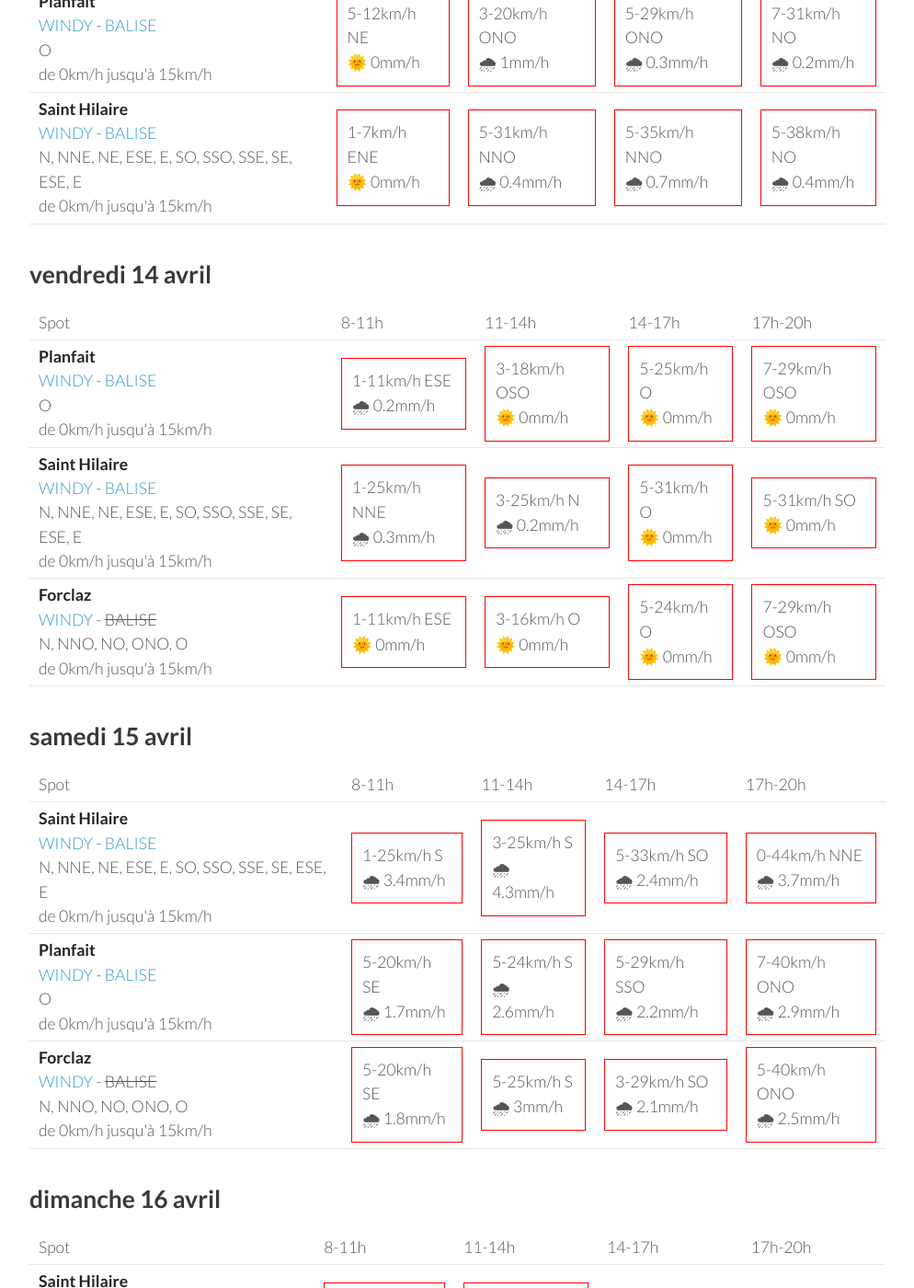
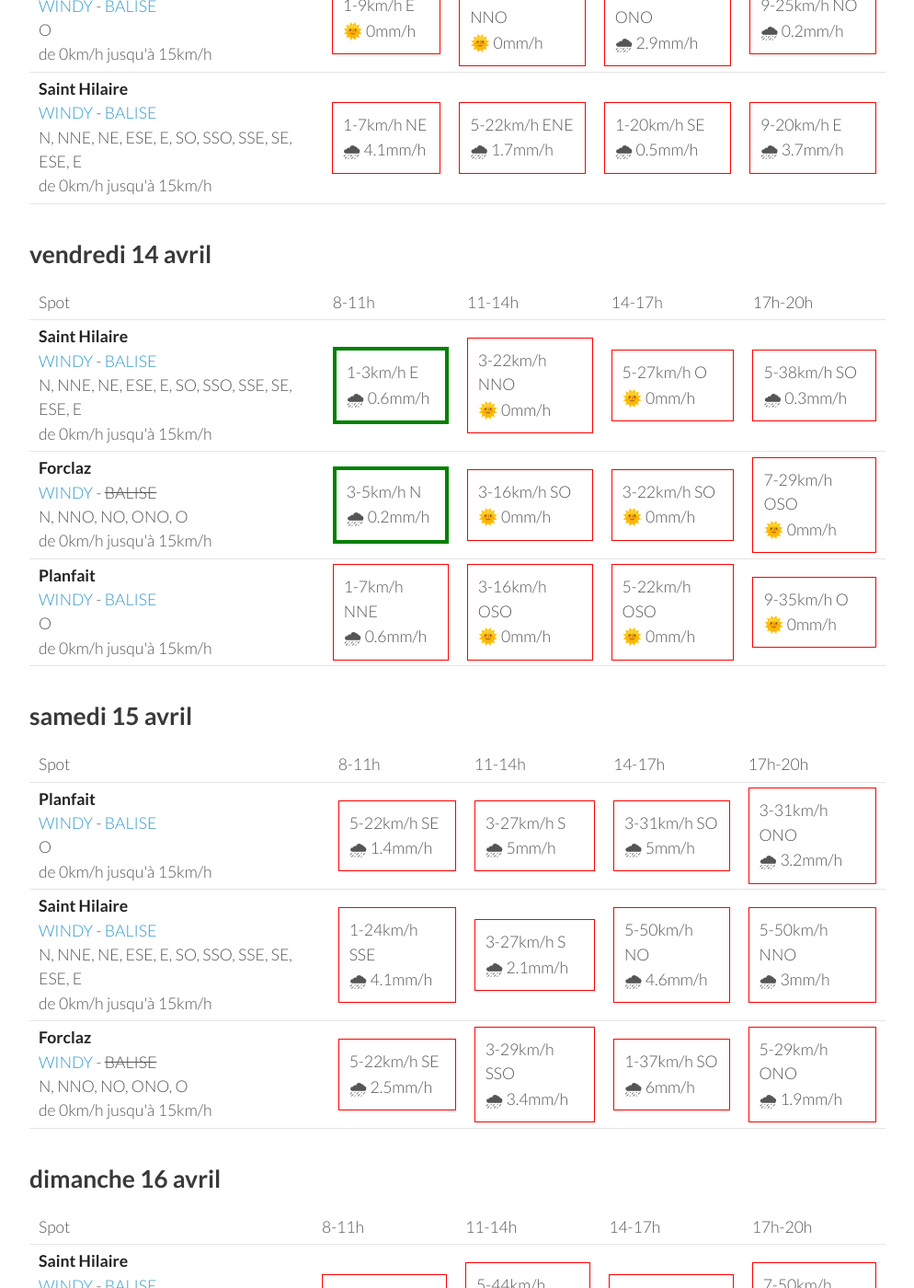
Before and after one commit to parapente-dans-le-nord/parapente-dans-le-nord.github.io, a Jekyll site: the page built from alpes_nord.markdown, in a window 1280 px wide and 1400 px high, scrolled down 1002 px. Shown: the whole window at 92% size, without its empty margins (26-1020 px from the left). Built offline with Jekyll 4.4.1, drawn with Linux system fonts in a browser that asks for light colours; some of the changed text lies outside the part shown.

Commit message:
update index.markdown

```diff
--- a/alpes_nord.markdown
+++ b/alpes_nord.markdown
@@ -22,33 +22,30 @@ page mise à jour le mercredi 12 avril 13:25
       <td>17h-20h</td>
     </tr>
 <tr>
-        <td><strong>Saint Hilaire</strong><br><a href="https://windy.com/45.307/5.888?45.087,5.889,9,m:eUFagkX">WINDY</a> - <span class=""><a href="http://www.balisemeteo.com/balise.php?idBalise=61">BALISE</a> </span><br> <span class="vent-favorable">N, NNE, NE, ESE, E, SO, SSO, SSE, SE, ESE, E</span><br><span class="force-vent">de 0km/h jusqu'à 15km/h</span> </td>
+        <td><strong>Planfait</strong><br><a href="https://windy.com/45.853/6.223?45.415,6.223,8">WINDY</a> - <span class=""><a href="https://www.openwindmap.org/PP496">BALISE</a> </span><br> <span class="vent-favorable">O</span><br><span class="force-vent">de 0km/h jusqu'à 15km/h</span> </td>
 
-            <td><div class="not-flyable"><p>1-3km/h OSO</p><p>🌞 0mm/h</p></div></td>
-            <td><div class="not-flyable"><p>5-16km/h SO</p><p>🌞 0mm/h</p></div></td>
-            <td><div class="not-flyable"><p>11-25km/h SSO</p><p>🌞 0mm/h</p></div></td>
-            <td><div class="not-flyable"><p>14-40km/h SSO</p><p>🌞 0mm/h</p></div></td>
-
+            <td><div class="not-flyable"><p>0-0km/h NA</p><p>🌧️ 0mm/h</p></div></td>
+            <td><div class="not-flyable"><p>0-0km/h NA</p><p>🌧️ 0mm/h</p></div></td>
+            <td><div class="not-flyable"><p>0-0km/h NA</p><p>🌧️ 0mm/h</p></div></td>
+            <td><div class="not-flyable"><p>14-35km/h ONO</p><p>🌧 0.4mm/h</p></div></td>
 
     </tr>
 <tr>
-        <td><strong>Planfait</strong><br><a href="https://windy.com/45.853/6.223?45.415,6.223,8">WINDY</a> - <span class=""><a href="https://www.openwindmap.org/PP496">BALISE</a> </span><br> <span class="vent-favorable">O</span><br><span class="force-vent">de 0km/h jusqu'à 15km/h</span> </td>
+        <td><strong>Saint Hilaire</strong><br><a href="https://windy.com/45.307/5.888?45.087,5.889,9,m:eUFagkX">WINDY</a> - <span class=""><a href="http://www.balisemeteo.com/balise.php?idBalise=61">BALISE</a> </span><br> <span class="vent-favorable">N, NNE, NE, ESE, E, SO, SSO, SSE, SE, ESE, E</span><br><span class="force-vent">de 0km/h jusqu'à 15km/h</span> </td>
 
-            <td><div class="not-flyable"><p>5-11km/h S</p><p>🌞 0mm/h</p></div></td>
-            <td><div class="not-flyable"><p>9-24km/h S</p><p>🌞 0mm/h</p></div></td>
-            <td><div class="not-flyable"><p>11-31km/h SSO</p><p>🌞 0mm/h</p></div></td>
-            <td><div class="not-flyable"><p>7-59km/h SO</p><p>🌧 1.7mm/h</p></div></td>
-
+            <td><div class="not-flyable"><p>0-0km/h NA</p><p>🌧️ 0mm/h</p></div></td>
+            <td><div class="not-flyable"><p>0-0km/h NA</p><p>🌧️ 0mm/h</p></div></td>
+            <td><div class="not-flyable"><p>0-0km/h NA</p><p>🌧️ 0mm/h</p></div></td>
+            <td><div class="not-flyable"><p>3-16km/h S</p><p>🌧 0.9mm/h</p></div></td>
 
     </tr>
 <tr>
         <td><strong>Forclaz</strong><br><a href="https://windy.com/45.814/6.247?45.375,6.246,8,m:eVwaglz">WINDY</a> - <span class="no-balise"> BALISE </span><br> <span class="vent-favorable">N, NNO, NO, ONO, O</span><br><span class="force-vent">de 0km/h jusqu'à 15km/h</span> </td>
 
-            <td><div class="not-flyable"><p>5-11km/h SE</p><p>🌞 0mm/h</p></div></td>
-            <td><div class="not-flyable"><p>9-24km/h S</p><p>🌞 0mm/h</p></div></td>
-            <td><div class="not-flyable"><p>12-33km/h S</p><p>🌞 0mm/h</p></div></td>
-            <td><div class="not-flyable"><p>9-44km/h OSO</p><p>🌧 1.2mm/h</p></div></td>
-
+            <td><div class="not-flyable"><p>0-0km/h NA</p><p>🌧️ 0mm/h</p></div></td>
+            <td><div class="not-flyable"><p>0-0km/h NA</p><p>🌧️ 0mm/h</p></div></td>
+            <td><div class="not-flyable"><p>0-0km/h NA</p><p>🌧️ 0mm/h</p></div></td>
+            <td><div class="not-flyable"><p>12-33km/h SSO</p><p>🌧 0.7mm/h</p></div></td>
 
     </tr>
 
@@ -70,30 +67,30 @@ page mise à jour le mercredi 12 avril 13:25
 <tr>
         <td><strong>Forclaz</strong><br><a href="https://windy.com/45.814/6.247?45.375,6.246,8,m:eVwaglz">WINDY</a> - <span class="no-balise"> BALISE </span><br> <span class="vent-favorable">N, NNO, NO, ONO, O</span><br><span class="force-vent">de 0km/h jusqu'à 15km/h</span> </td>
 
-            <td><div class="flyable"><p>5-14km/h N</p><p>🌞 0mm/h</p></div></td>
-            <td><div class="not-flyable"><p>5-20km/h NO</p><p>🌧 2mm/h</p></div></td>
-            <td><div class="not-flyable"><p>7-31km/h NO</p><p>🌧 0.4mm/h</p></div></td>
-            <td><div class="not-flyable"><p>7-35km/h NO</p><p>🌧 0.3mm/h</p></div></td>
+            <td><div class="flyable"><p>3-12km/h N</p><p>🌞 0mm/h</p></div></td>
+            <td><div class="not-flyable"><p>7-20km/h NO</p><p>🌞 0mm/h</p></div></td>
+            <td><div class="not-flyable"><p>7-44km/h NO</p><p>🌧 2.4mm/h</p></div></td>
+            <td><div class="not-flyable"><p>9-22km/h ONO</p><p>🌧 0.6mm/h</p></div></td>
 
 
     </tr>
 <tr>
         <td><strong>Planfait</strong><br><a href="https://windy.com/45.853/6.223?45.415,6.223,8">WINDY</a> - <span class=""><a href="https://www.openwindmap.org/PP496">BALISE</a> </span><br> <span class="vent-favorable">O</span><br><span class="force-vent">de 0km/h jusqu'à 15km/h</span> </td>
 
-            <td><div class="not-flyable"><p>5-12km/h NE</p><p>🌞 0mm/h</p></div></td>
-            <td><div class="not-flyable"><p>3-20km/h ONO</p><p>🌧 1mm/h</p></div></td>
-            <td><div class="not-flyable"><p>5-29km/h ONO</p><p>🌧 0.3mm/h</p></div></td>
-            <td><div class="not-flyable"><p>7-31km/h NO</p><p>🌧 0.2mm/h</p></div></td>
+            <td><div class="not-flyable"><p>1-9km/h E</p><p>🌞 0mm/h</p></div></td>
+            <td><div class="not-flyable"><p>7-18km/h NNO</p><p>🌞 0mm/h</p></div></td>
+            <td><div class="not-flyable"><p>5-38km/h ONO</p><p>🌧 2.9mm/h</p></div></td>
+            <td><div class="not-flyable"><p>9-25km/h NO</p><p>🌧 0.2mm/h</p></div></td>
 
 
     </tr>
 <tr>
         <td><strong>Saint Hilaire</strong><br><a href="https://windy.com/45.307/5.888?45.087,5.889,9,m:eUFagkX">WINDY</a> - <span class=""><a href="http://www.balisemeteo.com/balise.php?idBalise=61">BALISE</a> </span><br> <span class="vent-favorable">N, NNE, NE, ESE, E, SO, SSO, SSE, SE, ESE, E</span><br><span class="force-vent">de 0km/h jusqu'à 15km/h</span> </td>
 
-            <td><div class="not-flyable"><p>1-7km/h ENE</p><p>🌞 0mm/h</p></div></td>
-            <td><div class="not-flyable"><p>5-31km/h NNO</p><p>🌧 0.4mm/h</p></div></td>
-            <td><div class="not-flyable"><p>5-35km/h NNO</p><p>🌧 0.7mm/h</p></div></td>
-            <td><div class="not-flyable"><p>5-38km/h NO</p><p>🌧 0.4mm/h</p></div></td>
+            <td><div class="not-flyable"><p>1-7km/h NE</p><p>🌧 4.1mm/h</p></div></td>
+            <td><div class="not-flyable"><p>5-22km/h ENE</p><p>🌧 1.7mm/h</p></div></td>
+            <td><div class="not-flyable"><p>1-20km/h SE</p><p>🌧 0.5mm/h</p></div></td>
+            <td><div class="not-flyable"><p>9-20km/h E</p><p>🌧 3.7mm/h</p></div></td>
 
 
     </tr>
@@ -114,32 +111,32 @@ page mise à jour le mercredi 12 avril 13:25
       <td>17h-20h</td>
     </tr>
 <tr>
-        <td><strong>Planfait</strong><br><a href="https://windy.com/45.853/6.223?45.415,6.223,8">WINDY</a> - <span class=""><a href="https://www.openwindmap.org/PP496">BALISE</a> </span><br> <span class="vent-favorable">O</span><br><span class="force-vent">de 0km/h jusqu'à 15km/h</span> </td>
-
-            <td><div class="not-flyable"><p>1-11km/h ESE</p><p>🌧 0.2mm/h</p></div></td>
-            <td><div class="not-flyable"><p>3-18km/h OSO</p><p>🌞 0mm/h</p></div></td>
-            <td><div class="not-flyable"><p>5-25km/h O</p><p>🌞 0mm/h</p></div></td>
-            <td><div class="not-flyable"><p>7-29km/h OSO</p><p>🌞 0mm/h</p></div></td>
-
-
-    </tr>
-<tr>
         <td><strong>Saint Hilaire</strong><br><a href="https://windy.com/45.307/5.888?45.087,5.889,9,m:eUFagkX">WINDY</a> - <span class=""><a href="http://www.balisemeteo.com/balise.php?idBalise=61">BALISE</a> </span><br> <span class="vent-favorable">N, NNE, NE, ESE, E, SO, SSO, SSE, SE, ESE, E</span><br><span class="force-vent">de 0km/h jusqu'à 15km/h</span> </td>
 
-            <td><div class="not-flyable"><p>1-25km/h NNE</p><p>🌧 0.3mm/h</p></div></td>
-            <td><div class="not-flyable"><p>3-25km/h N</p><p>🌧 0.2mm/h</p></div></td>
-            <td><div class="not-flyable"><p>5-31km/h O</p><p>🌞 0mm/h</p></div></td>
-            <td><div class="not-flyable"><p>5-31km/h SO</p><p>🌞 0mm/h</p></div></td>
+            <td><div class="flyable"><p>1-3km/h E</p><p>🌧 0.6mm/h</p></div></td>
+            <td><div class="not-flyable"><p>3-22km/h NNO</p><p>🌞 0mm/h</p></div></td>
+            <td><div class="not-flyable"><p>5-27km/h O</p><p>🌞 0mm/h</p></div></td>
+            <td><div class="not-flyable"><p>5-38km/h SO</p><p>🌧 0.3mm/h</p></div></td>
 
 
     </tr>
 <tr>
         <td><strong>Forclaz</strong><br><a href="https://windy.com/45.814/6.247?45.375,6.246,8,m:eVwaglz">WINDY</a> - <span class="no-balise"> BALISE </span><br> <span class="vent-favorable">N, NNO, NO, ONO, O</span><br><span class="force-vent">de 0km/h jusqu'à 15km/h</span> </td>
 
-            <td><div class="not-flyable"><p>1-11km/h ESE</p><p>🌞 0mm/h</p></div></td>
-            <td><div class="not-flyable"><p>3-16km/h O</p><p>🌞 0mm/h</p></div></td>
-            <td><div class="not-flyable"><p>5-24km/h O</p><p>🌞 0mm/h</p></div></td>
+            <td><div class="flyable"><p>3-5km/h N</p><p>🌧 0.2mm/h</p></div></td>
+            <td><div class="not-flyable"><p>3-16km/h SO</p><p>🌞 0mm/h</p></div></td>
+            <td><div class="not-flyable"><p>3-22km/h SO</p><p>🌞 0mm/h</p></div></td>
             <td><div class="not-flyable"><p>7-29km/h OSO</p><p>🌞 0mm/h</p></div></td>
+
+
+    </tr>
+<tr>
+        <td><strong>Planfait</strong><br><a href="https://windy.com/45.853/6.223?45.415,6.223,8">WINDY</a> - <span class=""><a href="https://www.openwindmap.org/PP496">BALISE</a> </span><br> <span class="vent-favorable">O</span><br><span class="force-vent">de 0km/h jusqu'à 15km/h</span> </td>
+
+            <td><div class="not-flyable"><p>1-7km/h NNE</p><p>🌧 0.6mm/h</p></div></td>
+            <td><div class="not-flyable"><p>3-16km/h OSO</p><p>🌞 0mm/h</p></div></td>
+            <td><div class="not-flyable"><p>5-22km/h OSO</p><p>🌞 0mm/h</p></div></td>
+            <td><div class="not-flyable"><p>9-35km/h O</p><p>🌞 0mm/h</p></div></td>
 
 
     </tr>
@@ -160,32 +157,32 @@ page mise à jour le mercredi 12 avril 13:25
       <td>17h-20h</td>
     </tr>
 <tr>
-        <td><strong>Saint Hilaire</strong><br><a href="https://windy.com/45.307/5.888?45.087,5.889,9,m:eUFagkX">WINDY</a> - <span class=""><a href="http://www.balisemeteo.com/balise.php?idBalise=61">BALISE</a> </span><br> <span class="vent-favorable">N, NNE, NE, ESE, E, SO, SSO, SSE, SE, ESE, E</span><br><span class="force-vent">de 0km/h jusqu'à 15km/h</span> </td>
+        <td><strong>Planfait</strong><br><a href="https://windy.com/45.853/6.223?45.415,6.223,8">WINDY</a> - <span class=""><a href="https://www.openwindmap.org/PP496">BALISE</a> </span><br> <span class="vent-favorable">O</span><br><span class="force-vent">de 0km/h jusqu'à 15km/h</span> </td>
 
-            <td><div class="not-flyable"><p>1-25km/h S</p><p>🌧 3.4mm/h</p></div></td>
-            <td><div class="not-flyable"><p>3-25km/h S</p><p>🌧 4.3mm/h</p></div></td>
-            <td><div class="not-flyable"><p>5-33km/h SO</p><p>🌧 2.4mm/h</p></div></td>
-            <td><div class="not-flyable"><p>0-44km/h NNE</p><p>🌧 3.7mm/h</p></div></td>
+            <td><div class="not-flyable"><p>5-22km/h SE</p><p>🌧 1.4mm/h</p></div></td>
+            <td><div class="not-flyable"><p>3-27km/h S</p><p>🌧 5mm/h</p></div></td>
+            <td><div class="not-flyable"><p>3-31km/h SO</p><p>🌧 5mm/h</p></div></td>
+            <td><div class="not-flyable"><p>3-31km/h ONO</p><p>🌧 3.2mm/h</p></div></td>
 
 
     </tr>
 <tr>
-        <td><strong>Planfait</strong><br><a href="https://windy.com/45.853/6.223?45.415,6.223,8">WINDY</a> - <span class=""><a href="https://www.openwindmap.org/PP496">BALISE</a> </span><br> <span class="vent-favorable">O</span><br><span class="force-vent">de 0km/h jusqu'à 15km/h</span> </td>
+        <td><strong>Saint Hilaire</strong><br><a href="https://windy.com/45.307/5.888?45.087,5.889,9,m:eUFagkX">WINDY</a> - <span class=""><a href="http://www.balisemeteo.com/balise.php?idBalise=61">BALISE</a> </span><br> <span class="vent-favorable">N, NNE, NE, ESE, E, SO, SSO, SSE, SE, ESE, E</span><br><span class="force-vent">de 0km/h jusqu'à 15km/h</span> </td>
 
-            <td><div class="not-flyable"><p>5-20km/h SE</p><p>🌧 1.7mm/h</p></div></td>
-            <td><div class="not-flyable"><p>5-24km/h S</p><p>🌧 2.6mm/h</p></div></td>
-            <td><div class="not-flyable"><p>5-29km/h SSO</p><p>🌧 2.2mm/h</p></div></td>
-            <td><div class="not-flyable"><p>7-40km/h ONO</p><p>🌧 2.9mm/h</p></div></td>
+            <td><div class="not-flyable"><p>1-24km/h SSE</p><p>🌧 4.1mm/h</p></div></td>
+            <td><div class="not-flyable"><p>3-27km/h S</p><p>🌧 2.1mm/h</p></div></td>
+            <td><div class="not-flyable"><p>5-50km/h NO</p><p>🌧 4.6mm/h</p></div></td>
+            <td><div class="not-flyable"><p>5-50km/h NNO</p><p>🌧 3mm/h</p></div></td>
 
 
     </tr>
 <tr>
         <td><strong>Forclaz</strong><br><a href="https://windy.com/45.814/6.247?45.375,6.246,8,m:eVwaglz">WINDY</a> - <span class="no-balise"> BALISE </span><br> <span class="vent-favorable">N, NNO, NO, ONO, O</span><br><span class="force-vent">de 0km/h jusqu'à 15km/h</span> </td>
 
-            <td><div class="not-flyable"><p>5-20km/h SE</p><p>🌧 1.8mm/h</p></div></td>
-            <td><div class="not-flyable"><p>5-25km/h S</p><p>🌧 3mm/h</p></div></td>
-            <td><div class="not-flyable"><p>3-29km/h SO</p><p>🌧 2.1mm/h</p></div></td>
-            <td><div class="not-flyable"><p>5-40km/h ONO</p><p>🌧 2.5mm/h</p></div></td>
+            <td><div class="not-flyable"><p>5-22km/h SE</p><p>🌧 2.5mm/h</p></div></td>
+            <td><div class="not-flyable"><p>3-29km/h SSO</p><p>🌧 3.4mm/h</p></div></td>
+            <td><div class="not-flyable"><p>1-37km/h SO</p><p>🌧 6mm/h</p></div></td>
+            <td><div class="not-flyable"><p>5-29km/h ONO</p><p>🌧 1.9mm/h</p></div></td>
 
 
     </tr>
@@ -208,30 +205,30 @@ page mise à jour le mercredi 12 avril 13:25
 <tr>
         <td><strong>Saint Hilaire</strong><br><a href="https://windy.com/45.307/5.888?45.087,5.889,9,m:eUFagkX">WINDY</a> - <span class=""><a href="http://www.balisemeteo.com/balise.php?idBalise=61">BALISE</a> </span><br> <span class="vent-favorable">N, NNE, NE, ESE, E, SO, SSO, SSE, SE, ESE, E</span><br><span class="force-vent">de 0km/h jusqu'à 15km/h</span> </td>
 
-            <td><div class="not-flyable"><p>3-31km/h ENE</p><p>🌞 0mm/h</p></div></td>
-            <td><div class="not-flyable"><p>7-35km/h NNE</p><p>🌞 0mm/h</p></div></td>
-            <td><div class="not-flyable"><p>7-40km/h N</p><p>🌧 0.3mm/h</p></div></td>
-            <td><div class="not-flyable"><p>5-42km/h N</p><p>🌧 0.9mm/h</p></div></td>
+            <td><div class="not-flyable"><p>3-48km/h N</p><p>🌧 0.3mm/h</p></div></td>
+            <td><div class="not-flyable"><p>5-44km/h NNE</p><p>🌧 0.4mm/h</p></div></td>
+            <td><div class="not-flyable"><p>7-44km/h N</p><p>🌧 0.4mm/h</p></div></td>
+            <td><div class="not-flyable"><p>7-50km/h NNE</p><p>🌧 0.6mm/h</p></div></td>
+
+
+    </tr>
+<tr>
+        <td><strong>Forclaz</strong><br><a href="https://windy.com/45.814/6.247?45.375,6.246,8,m:eVwaglz">WINDY</a> - <span class="no-balise"> BALISE </span><br> <span class="vent-favorable">N, NNO, NO, ONO, O</span><br><span class="force-vent">de 0km/h jusqu'à 15km/h</span> </td>
+
+            <td><div class="not-flyable"><p>3-22km/h ONO</p><p>🌧 1mm/h</p></div></td>
+            <td><div class="not-flyable"><p>5-25km/h ONO</p><p>🌧 0.9mm/h</p></div></td>
+            <td><div class="not-flyable"><p>7-31km/h NNO</p><p>🌧 0.3mm/h</p></div></td>
+            <td><div class="not-flyable"><p>7-37km/h NNO</p><p>🌧 0.5mm/h</p></div></td>
 
 
     </tr>
 <tr>
         <td><strong>Planfait</strong><br><a href="https://windy.com/45.853/6.223?45.415,6.223,8">WINDY</a> - <span class=""><a href="https://www.openwindmap.org/PP496">BALISE</a> </span><br> <span class="vent-favorable">O</span><br><span class="force-vent">de 0km/h jusqu'à 15km/h</span> </td>
 
-            <td><div class="not-flyable"><p>0-12km/h OSO</p><p>🌞 0mm/h</p></div></td>
-            <td><div class="not-flyable"><p>3-20km/h NNO</p><p>🌧 0.4mm/h</p></div></td>
-            <td><div class="not-flyable"><p>5-25km/h ONO</p><p>🌧 0.9mm/h</p></div></td>
-            <td><div class="not-flyable"><p>7-29km/h NO</p><p>🌧 1.1mm/h</p></div></td>
-
-
-    </tr>
-<tr>
-        <td><strong>Forclaz</strong><br><a href="https://windy.com/45.814/6.247?45.375,6.246,8,m:eVwaglz">WINDY</a> - <span class="no-balise"> BALISE </span><br> <span class="vent-favorable">N, NNO, NO, ONO, O</span><br><span class="force-vent">de 0km/h jusqu'à 15km/h</span> </td>
-
-            <td><div class="not-flyable"><p>1-12km/h SO</p><p>🌞 0mm/h</p></div></td>
-            <td><div class="not-flyable"><p>5-20km/h NO</p><p>🌧 0.7mm/h</p></div></td>
-            <td><div class="not-flyable"><p>5-25km/h ONO</p><p>🌧 0.8mm/h</p></div></td>
-            <td><div class="not-flyable"><p>5-29km/h ONO</p><p>🌧 1mm/h</p></div></td>
+            <td><div class="not-flyable"><p>1-24km/h NO</p><p>🌧 0.6mm/h</p></div></td>
+            <td><div class="not-flyable"><p>5-27km/h NO</p><p>🌧 0.4mm/h</p></div></td>
+            <td><div class="not-flyable"><p>7-33km/h NNO</p><p>🌧 0.4mm/h</p></div></td>
+            <td><div class="not-flyable"><p>11-38km/h N</p><p>🌞 0mm/h</p></div></td>
 
 
     </tr>
@@ -239,3 +236,49 @@ page mise à jour le mercredi 12 avril 13:25
 </tbody>
 </table>
 {:/}
+## lundi 17 avril
+
+{::nomarkdown}
+<table>
+  <tbody>
+    <tr>
+      <td>Spot</td>
+      <td>8-11h</td>
+      <td>11-14h</td>
+      <td>14-17h</td>
+      <td>17h-20h</td>
+    </tr>
+<tr>
+        <td><strong>Saint Hilaire</strong><br><a href="https://windy.com/45.307/5.888?45.087,5.889,9,m:eUFagkX">WINDY</a> - <span class=""><a href="http://www.balisemeteo.com/balise.php?idBalise=61">BALISE</a> </span><br> <span class="vent-favorable">N, NNE, NE, ESE, E, SO, SSO, SSE, SE, ESE, E</span><br><span class="force-vent">de 0km/h jusqu'à 15km/h</span> </td>
+
+            <td><div class="not-flyable"><p>3-33km/h NE</p><p>🌞 0mm/h</p></div></td>
+            <td><div class="not-flyable"><p>3-29km/h NNO</p><p>🌞 0mm/h</p></div></td>
+            <td><div class="not-flyable"><p>7-35km/h N</p><p>🌞 0mm/h</p></div></td>
+            <td><div class="not-flyable"><p>9-46km/h N</p><p>🌞 0mm/h</p></div></td>
+
+
+    </tr>
+<tr>
+        <td><strong>Forclaz</strong><br><a href="https://windy.com/45.814/6.247?45.375,6.246,8,m:eVwaglz">WINDY</a> - <span class="no-balise"> BALISE </span><br> <span class="vent-favorable">N, NNO, NO, ONO, O</span><br><span class="force-vent">de 0km/h jusqu'à 15km/h</span> </td>
+
+            <td><div class="not-flyable"><p>1-14km/h ENE</p><p>🌞 0mm/h</p></div></td>
+            <td><div class="not-flyable"><p>5-22km/h ONO</p><p>🌞 0mm/h</p></div></td>
+            <td><div class="not-flyable"><p>7-33km/h NO</p><p>🌞 0mm/h</p></div></td>
+            <td><div class="not-flyable"><p>7-35km/h NNO</p><p>🌞 0mm/h</p></div></td>
+
+
+    </tr>
+<tr>
+        <td><strong>Planfait</strong><br><a href="https://windy.com/45.853/6.223?45.415,6.223,8">WINDY</a> - <span class=""><a href="https://www.openwindmap.org/PP496">BALISE</a> </span><br> <span class="vent-favorable">O</span><br><span class="force-vent">de 0km/h jusqu'à 15km/h</span> </td>
+
+            <td><div class="not-flyable"><p>1-12km/h ENE</p><p>🌞 0mm/h</p></div></td>
+            <td><div class="not-flyable"><p>3-18km/h NO</p><p>🌞 0mm/h</p></div></td>
+            <td><div class="not-flyable"><p>7-31km/h NO</p><p>🌞 0mm/h</p></div></td>
+            <td><div class="not-flyable"><p>9-35km/h NNO</p><p>🌞 0mm/h</p></div></td>
+
+
+    </tr>
+
+</tbody>
+</table>
+{:/}
```
Also changed, not shown: other parts of alpes_nord.markdown (+1 -1 lines).
